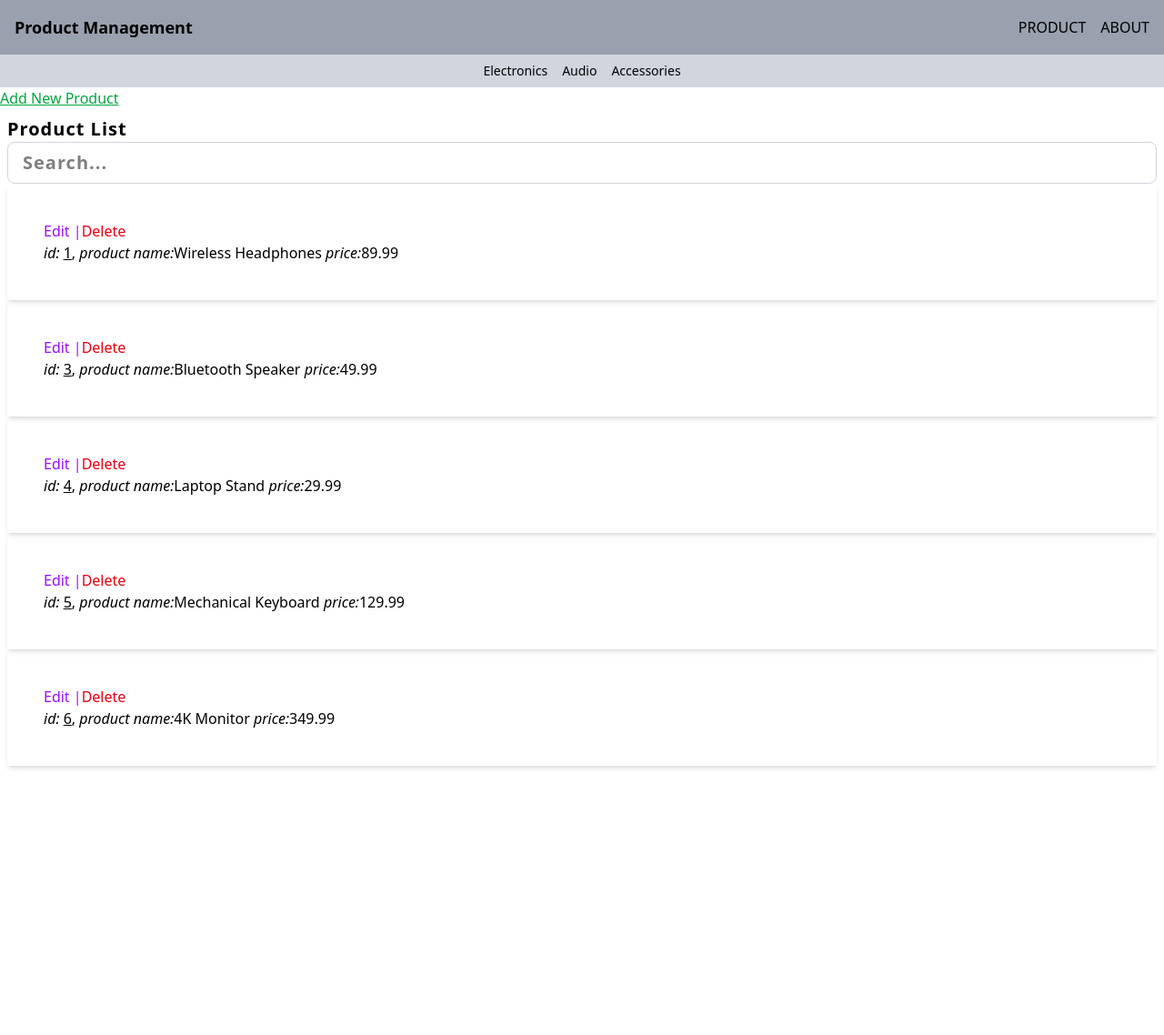
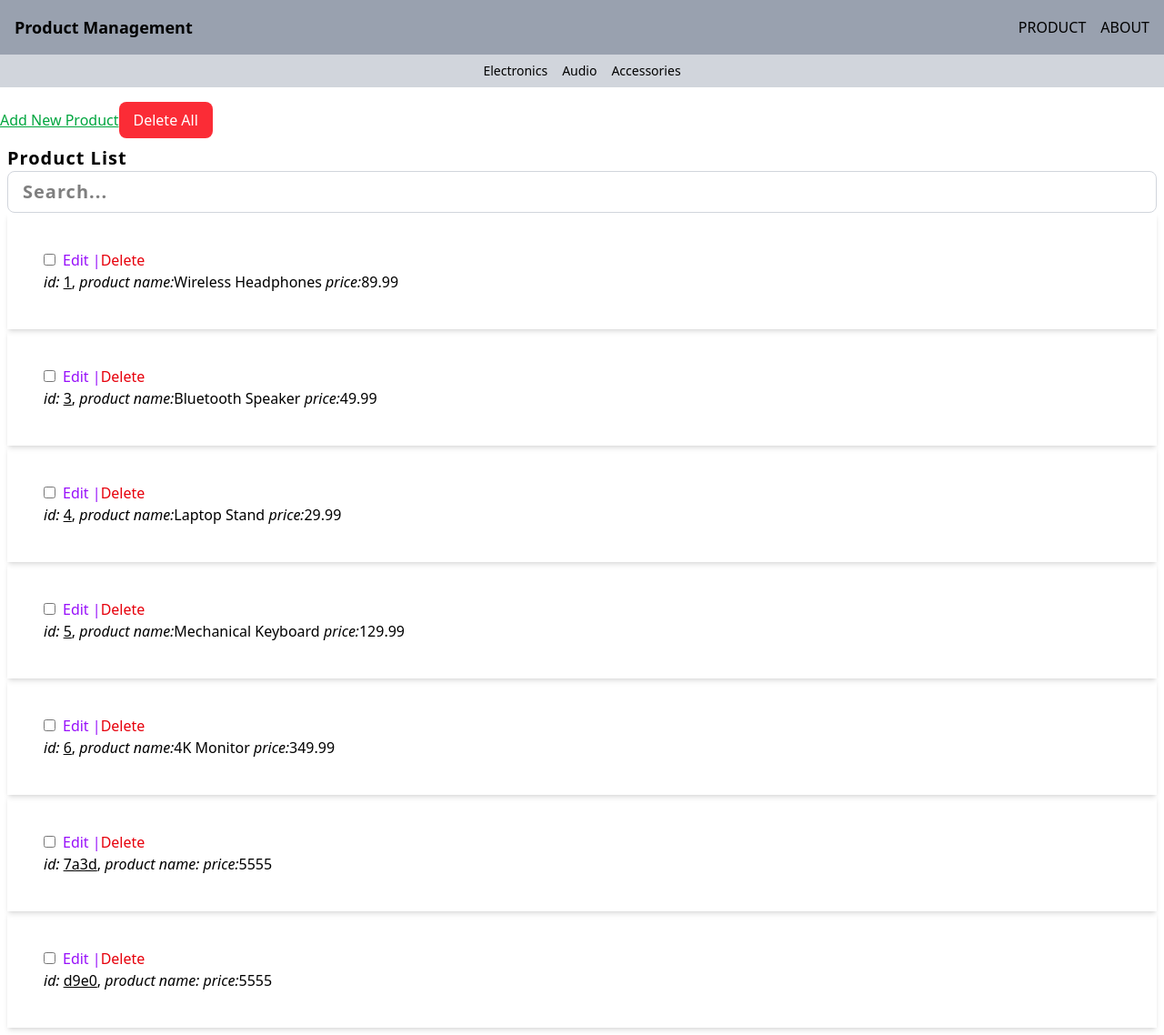
Before and after one commit to P4warit06/PROJECT2-SEC-1-Kittiphop.vue, a Vue app: page /product-manager in a window 1280 px wide. Shown: the whole page at 91% size. Before the commit the page ends 850 px from the top, so only its background shows below. Built offline with nearby package versions, Linux system fonts and the light colour scheme; data requests are answered from the project's data file.

Commit message:
056-DeleteMultipleProductsNotSuccessYet

```diff
--- a/data/db.json
+++ b/data/db.json
@@ -49,6 +49,18 @@
       "stock": 15,
       "image": "/placeholder.svg?height=200&width=200",
       "description": "32-inch 4K HDR monitor"
+    },
+    {
+      "id": "7a3d",
+      "name": "",
+      "price": 5555,
+      "productName": "5555"
+    },
+    {
+      "id": "d9e0",
+      "name": "",
+      "price": 5555,
+      "productName": "555"
     }
   ],
   "users": [
@@ -58,8 +70,8 @@
       "password": "myadmin007x",
       "email": "admin@gmail.com",
       "role": "admin",
-      "location" : "",
-      "contact" : ""
+      "location": "",
+      "contact": ""
     },
     {
       "id": "2",
@@ -67,9 +79,8 @@
       "password": "ohm12345",
       "email": "ohm@gmail.com",
       "role": "user",
-      "location" : "",
-      "contact" : ""
-
+      "location": "",
+      "contact": ""
     }
   ]
 }
--- a/src/components/ProductList.vue
+++ b/src/components/ProductList.vue
@@ -1,9 +1,13 @@
 <script setup>
 import ListModel from './model/ListModel.vue'
 import { ref } from 'vue'
-defineEmits(['deleteProduct', 'setEditing'])
+defineEmits(['deleteProduct', 'setEditing','update:selectedProducts'])
 const props = defineProps({
   products: {
+    type: Array,
+    required: true
+  },
+  selectedProducts: {
     type: Array,
     required: true
   }
@@ -26,7 +30,6 @@ function filteredProducts (){
         Product List
         <input
           v-model="filter"
-          @input="filteredProducts"
           type="text"
           placeholder="Search..."
           class="w-full px-4 py-2 border border-gray-300 rounded-lg focus:outline-none focus:ring-2 focus:ring-blue-500 focus:border-transparent"
@@ -34,6 +37,13 @@ function filteredProducts (){
       </template>
 
       <template #listItems="{ yourItem }">
+        <!-- Checkbox selectProduct-->
+        <input
+          type="checkbox"
+          :value="yourItem.id"
+          v-model="props.selectedProducts"
+          class="mr-2"
+        />
         <button @click="$emit('setEditing', yourItem)" class="text-purple-600 hover:text-purple-400 cursor-pointer">
           Edit |
         </button>
@@ -44,7 +54,10 @@ function filteredProducts (){
           Delete
         </button>
         <p>
-          <span class="italic">id: </span> <router-link :to="{name : 'ProductDetail', params: {productId: yourItem.id}}" active-class="text-600-blue" class="underline">{{ yourItem.id }}</router-link>,
+          <span class="italic">id: </span>
+          <router-link :to="{name : 'ProductDetail', params: {productId: yourItem.id}}" active-class="text-600-blue" class="underline">
+            {{ yourItem.id }}
+          </router-link>,
           <span class="italic">product name:</span>{{ yourItem.name }}
           <span class="italic">price:</span>{{ yourItem.price }}
         </p>
@@ -52,5 +65,4 @@ function filteredProducts (){
     </ListModel>
   </div>
 </template>
-
 <style scoped></style>
--- a/src/components/ProductManager.vue
+++ b/src/components/ProductManager.vue
@@ -5,7 +5,7 @@ import Header from "./Header.vue";
 import { ref, onMounted } from 'vue'
 import { getItems, deleteItemById, addItem, editItem } from '../libs/fetchUtils.js'
 const myProducts = ref([])
-
+const selectedProducts = ref([])
 const productCategories = ref([])
 const filterCategories = ref([])
 onMounted(async () => {
@@ -76,30 +76,50 @@ const updateProduct = async (product) => {
 
 }
 
-//remove product
-const removeProduct = async (removeId) => {
-  console.log(removeId)
+//delete product
+const deleteProduct = async (id) => {
   try {
-    const status = await deleteItemById(
-      `${import.meta.env.VITE_APP_URL}/products`,
-      removeId
-    )
+    const status = await deleteItemById(`${import.meta.env.VITE_APP_URL}/products`, id)
     if (status === 200) {
-      //update myProducts state
-      const removeIndex = myProducts.value.findIndex(
-        (item) => item.id === removeId
-      )
-      myProducts.value.splice(removeIndex, 1)
+      const removeIndex = myProducts.value.findIndex((item) => item.id === id)
+      if (removeIndex !== -1) {
+        myProducts.value.splice(removeIndex, 1)
+      }
     }
   } catch (error) {
-    console.log(error)
+    console.error('Error deleting item:', error)
   }
 }
+
+const deleteMultipleProduct = async () => {
+  if (selectedProducts.value.length === 0) {
+    alert("Please select products")
+    return
+  }
+
+  try {
+    const deletePromises = selectedProducts.value.map(async (id) => {
+      const status = await deleteItemById(`${import.meta.env.VITE_APP_URL}/products`, id)
+      if (status !== 200) {
+        throw new Error(`Error ID: ${id}`)
+      }
+    })
+
+    await Promise.all(deletePromises)
+
+    myProducts.value = myProducts.value.filter(product => !selectedProducts.value.includes(product.id))
+    selectedProducts.value = []
+    alert("deleted")
+  } catch (error) {
+    console.error(error)
+    alert("erro")
+  }
+}
+
 </script>
 
 <template>
   <div class="p">
-    <!-- 3. call handler fuction -->
     <Header :categories="filterCategories" />
     <button
       @click="isAdding = !isAdding"
@@ -107,11 +127,26 @@ const removeProduct = async (removeId) => {
     >
       Add New Product
     </button>
+    <!-- ปุ่มลบสินค้าหลายรายการ -->
+    <button
+      @click="deleteMultipleProduct"
+      class="mt-4 px-4 py-2 bg-red-500 text-white rounded-lg hover:bg-red-600"
+    >
+      Delete All
+    </button>
     <AddEditProduct v-if="isAdding | isEditing"
     @add-new-product="addProduct"
     :active-product="currentProduct"
     @edit-product="updateProduct"/>
-    <ProductList v-show="!isAdding && !isEditing" @deleteProduct="removeProduct" @setEditing="setEditProduct" :products="myProducts" />
+    <ProductList
+      v-show="!isAdding && !isEditing"
+      @deleteProduct="deleteProduct"
+      @setEditing="setEditProduct"
+      @update:selectedProducts="selectedProducts = $event"
+      :products="myProducts"
+      :selectedProducts="selectedProducts"
+    />
+
   </div>
 </template>
 
```
